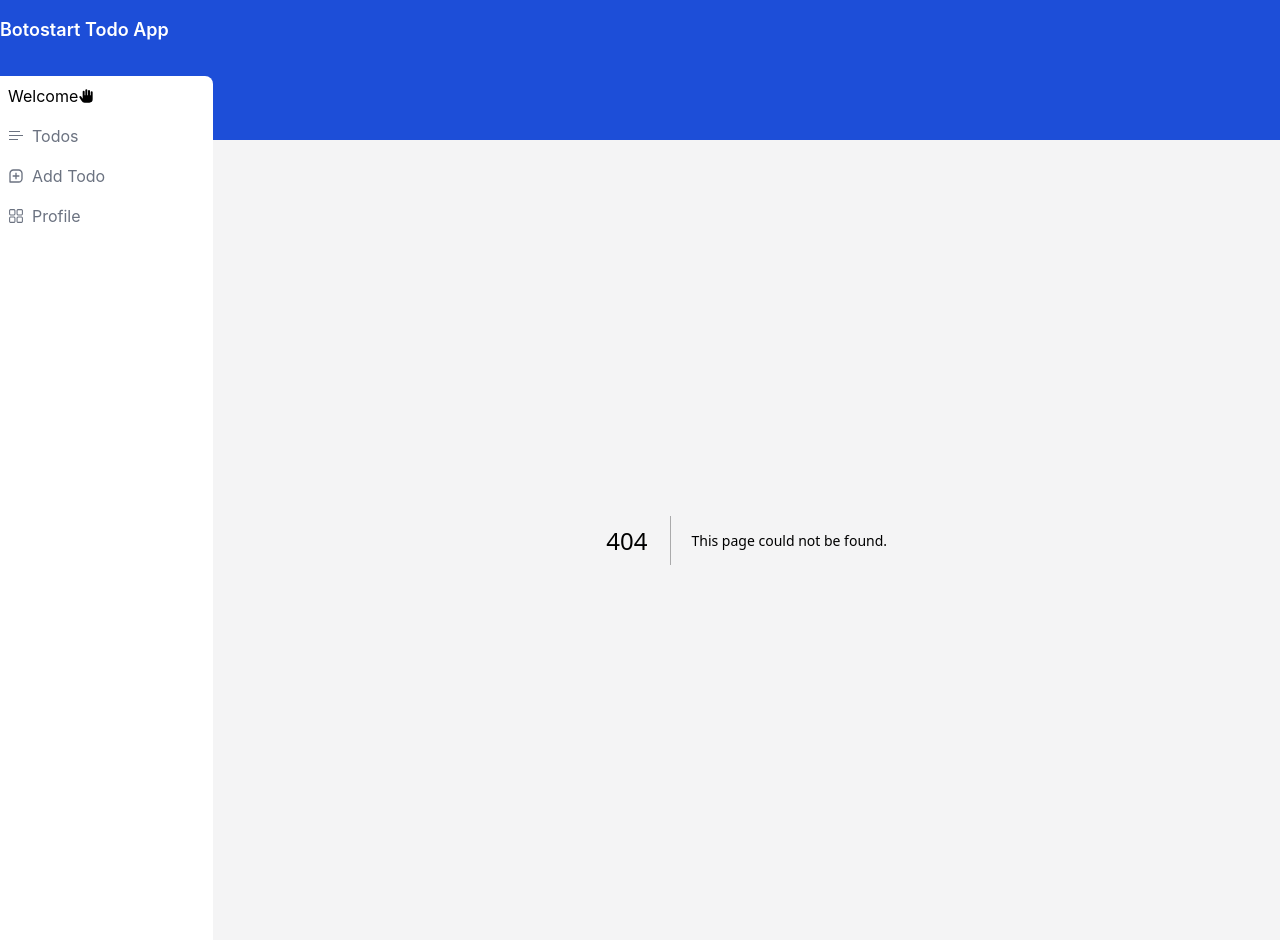
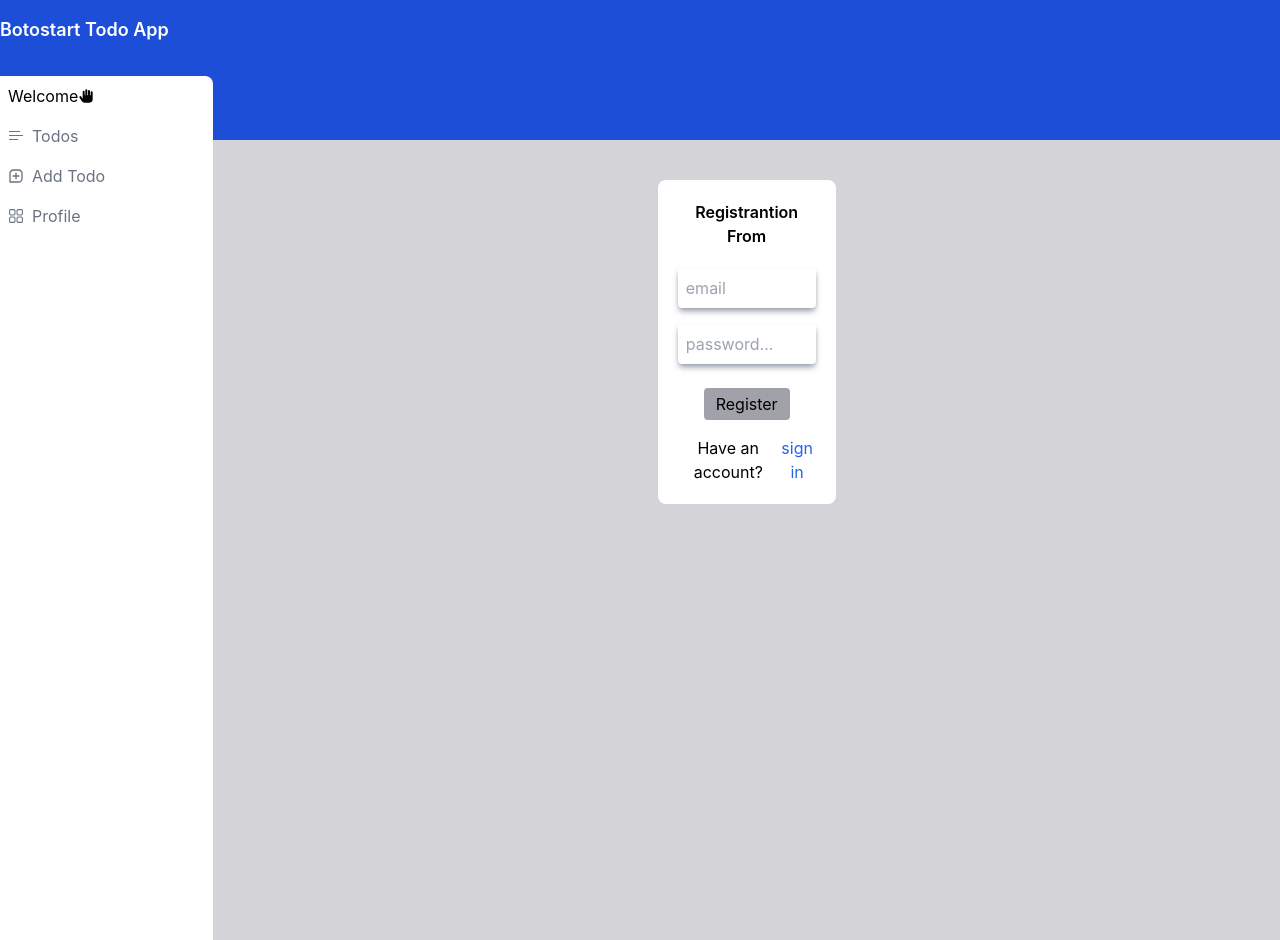
Before and after one commit to arshia788/Todo-App, a Next.js app: page /signUp in a window 1280 px wide. Before the commit this address had no page. Built offline with nearby package versions, Linux system fonts and the light colour scheme.

Commit message:
signup folder

```diff
--- a/components/layout/Layout.js
+++ b/components/layout/Layout.js
@@ -37,7 +37,7 @@ function Layout({children}) {
                 </ul>
             </aside>
 
-            <section className="w-10/12  bg-zinc-100">
+            <section className="w-10/12  bg-zinc-300">
                 {children}
             </section>
 
--- /dev/null
+++ b/components/templates/SignUpPage.js
@@ -0,0 +1,34 @@
+import React, { useState } from 'react'
+import Link from 'next/link'
+
+function SignUpPage() {
+
+    const [email, setEmail] = useState('');
+    const [password, setPassword] = useState('');
+
+
+
+    return (
+        <div >
+
+            <div className='bg-white w-2/12 mx-auto rounded-lg
+             p-5 flex flex-col text-center my-10'>
+
+                <h3 className='text-md mb-3 font-semibold'>Registrantion From</h3>
+                <input className='shadow-md shadow-gray-400 my-2 p-2 rounded' type='text' placeholder='email' value={email} />
+                <input className='shadow-md shadow-gray-400 my-2 p-2 rounded' type='password' placeholder='password...' value={email} />
+
+                <button
+                    className='px-3 w-fit mt-4 mx-auto py-1 rounded bg-zinc-400'
+                >Register</button>
+
+                <div className='flex items-center mt-4'>
+                    <span  >Have an account?</span>
+                    <Link href="/signin" className='text-blue-600 col-span-2'>sign in</Link>
+                </div>
+            </div>
+        </div>
+    )
+}
+
+export default SignUpPage
--- a/pages/index.js
+++ b/pages/index.js
@@ -3,7 +3,7 @@ import React from 'react'
 export default function index() {
   return (
     <div>
-      asdwd
+
     </div>
   )
 }
--- /dev/null
+++ b/pages/signUp.js
@@ -0,0 +1,14 @@
+import SignUpPage from "components/templates/SignUpPage"
+
+function signUp() {
+
+
+
+    return (
+        <div>
+            <SignUpPage />
+        </div>
+    )
+}
+
+export default signUp
```
